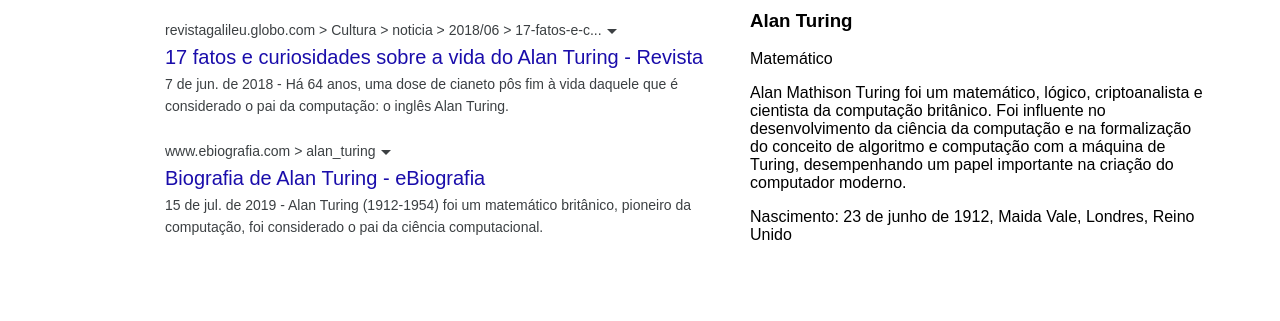
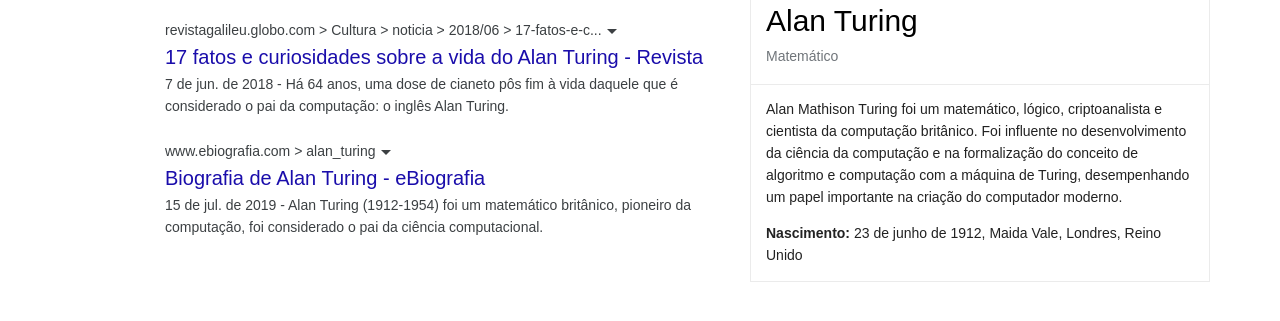
Before and after one commit to jfranco202/google-search-clone, a plain HTML site: page index.html in a window 1280 px wide. Shown: the part 369-690 px from the top of the page. Drawn offline with Linux system fonts and the light colour scheme.

Commit message:
include infos aside inputs

```diff
--- a/css/styles.css
+++ b/css/styles.css
@@ -274,3 +274,39 @@ aside {
 #moreimg-btn span {
     margin-right: 5px;
 }
+
+/* infos aside */
+
+#about-box {
+    border: 1px solid #ebebeb;
+}
+
+#name-box {
+    border-bottom: 1px solid #ebebeb;
+    padding: 0 15px;
+}
+
+#name {
+    font-size: 30px;
+    font-weight: 400;
+    margin-top: 12px;
+    margin-bottom: 10px;
+}
+
+#role {
+    color: #70757a;
+    font-size: 14px;
+    margin: 0;
+    margin-bottom: 20px;
+}
+
+.about-text {
+    font-size: 14px;
+    color: #222;
+    line-height: 1.57;
+    padding: 0 15px;
+}
+
+.about-text span {
+    font-weight: bold;
+}
```
Also changed, not shown: index.html (+1 -1 lines).
